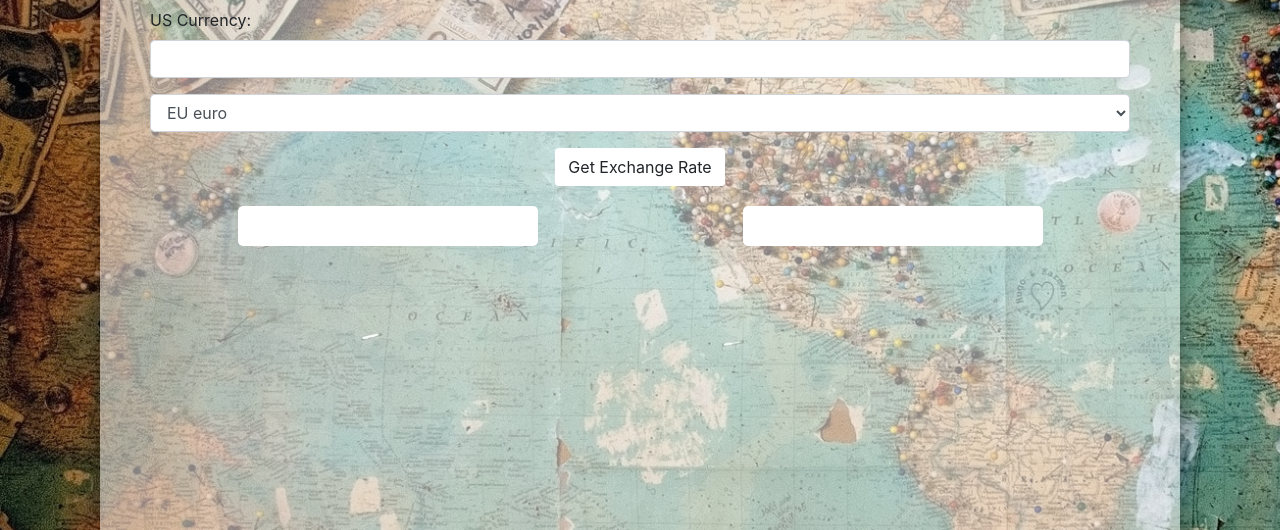
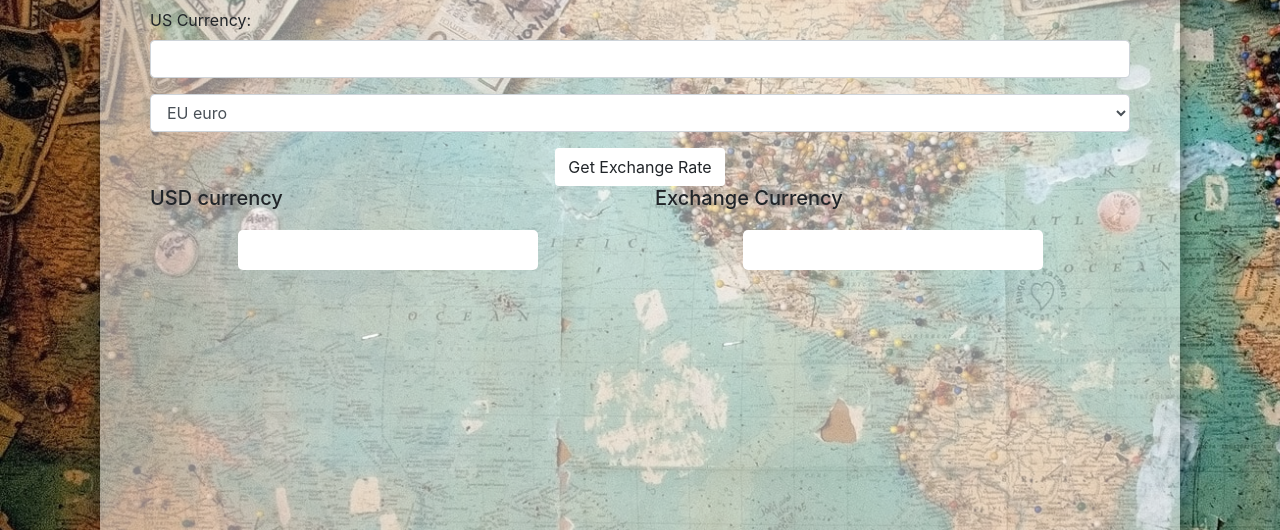
Before and after one commit to LINDGRENBA/currency-exchange, a website built with webpack: page src/index.html in a window 1280 px wide. Shown: the part 270-800 px from the top of the page. Built offline with nearby package versions, Linux system fonts and the light colour scheme.

Commit message:
Add h4 tags to output divs in index.html.

```diff
--- a/src/index.html
+++ b/src/index.html
@@ -26,9 +26,11 @@
 
     <div class="output justify-content-center row">
       <div class="col-md-6 col-sm-12">
+        <h5>USD currency</h5>
         <span id="usd" class="results"></span>
       </div>
       <div class="col-md-6 col-sm-12">
+        <h5>Exchange Currency</h5>
         <span id="other-currency" class="results"></span>
       </div>
     </div>
```
